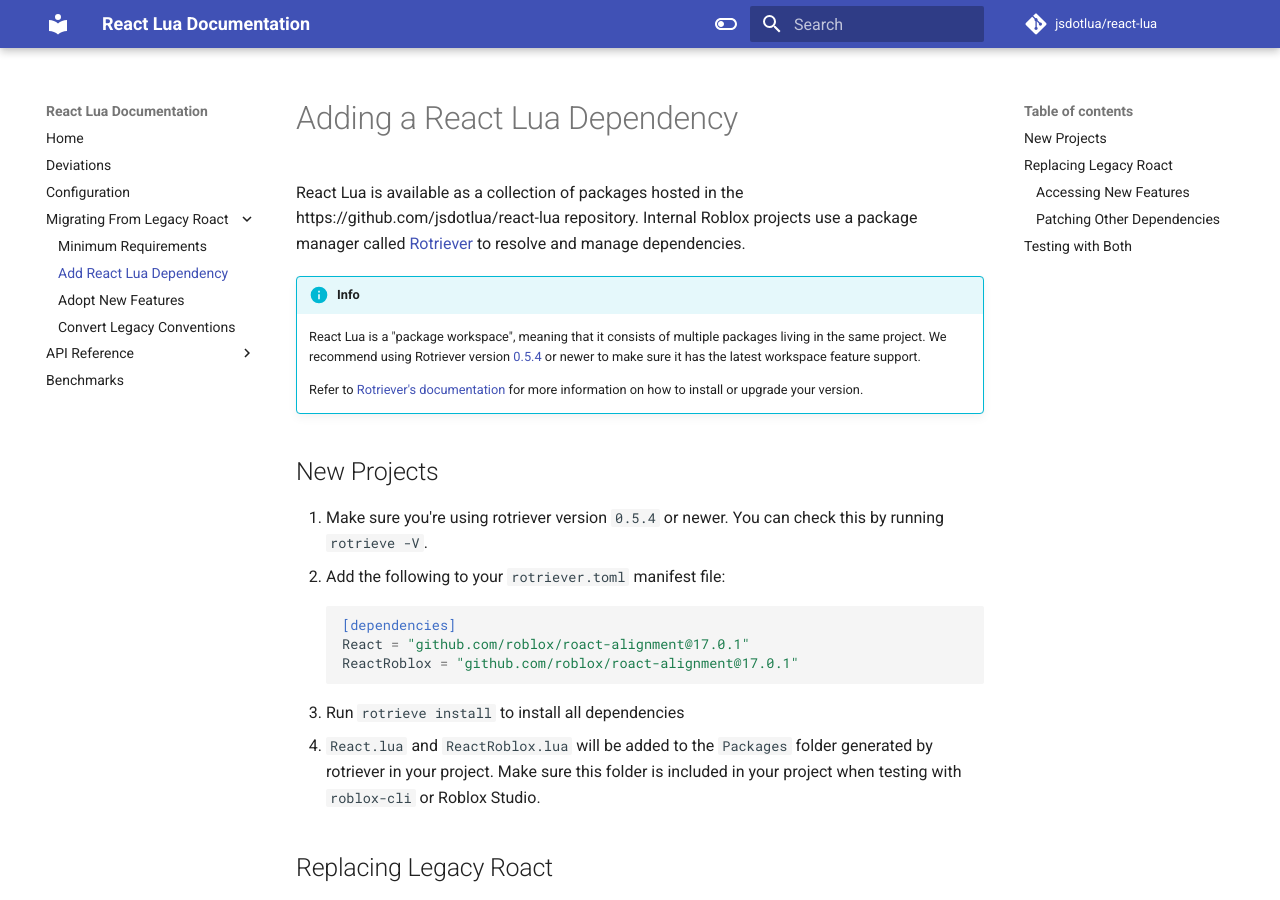
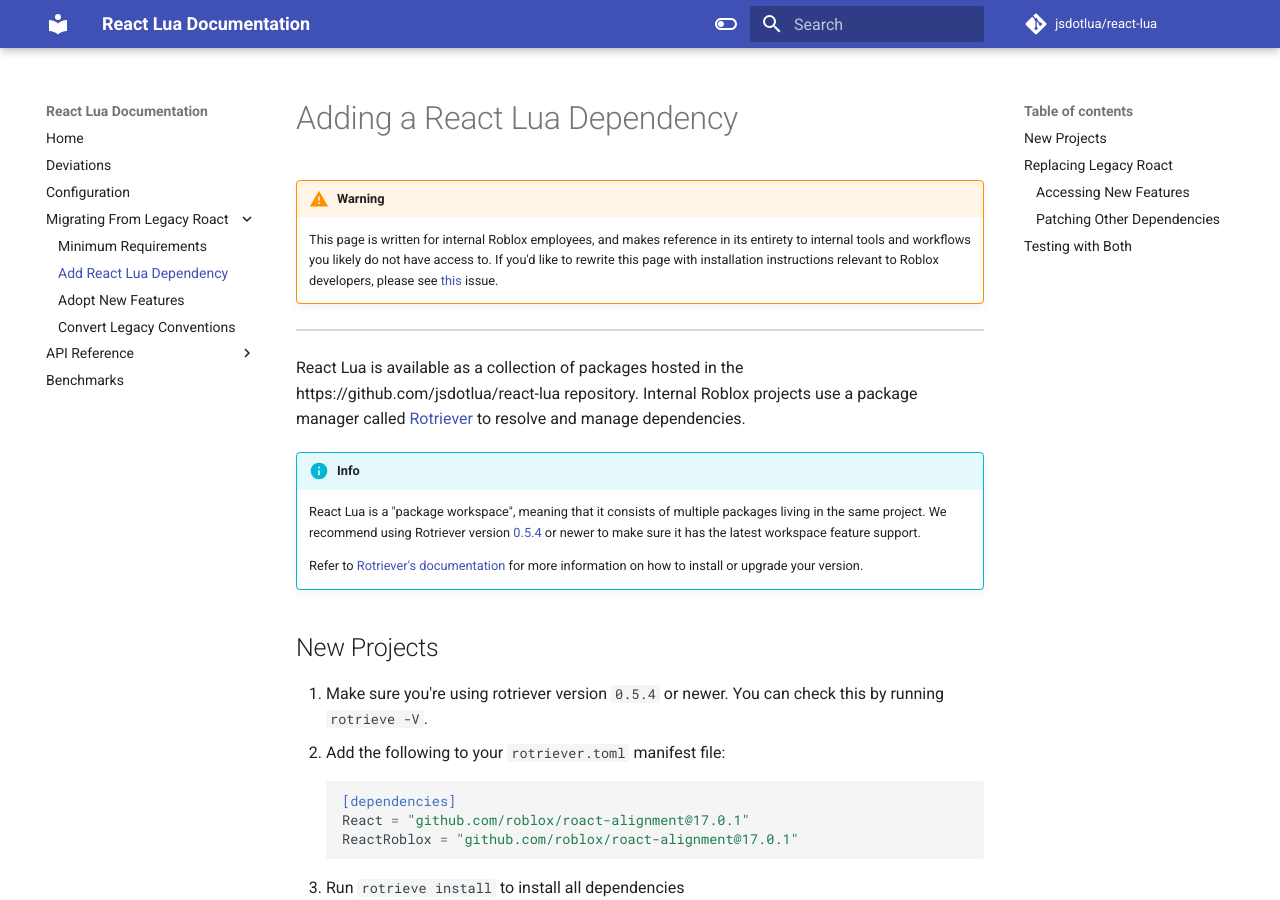
Before and after one commit to jsdotlua/react-lua, an MkDocs documentation site: the page built from docs/migrating-from-legacy/upgrading-to-react-lua.md, in a window 1280 px wide and 900 px high. Built offline with MkDocs 1.6.1 and Material for MkDocs 9.7.7, drawn with Linux system fonts in a browser that asks for light colours; comment, search, counter and statistics services are not loaded.

Commit message:
chore: Add note to install page (#22)

```diff
--- a/docs/migrating-from-legacy/upgrading-to-react-lua.md
+++ b/docs/migrating-from-legacy/upgrading-to-react-lua.md
@@ -1,4 +1,9 @@
 # Adding a React Lua Dependency
+
+!!! warning
+	This page is written for internal Roblox employees, and makes reference in its entirety to internal tools and workflows you likely do not have access to. If you'd like to rewrite this page with installation instructions relevant to Roblox developers, please see [this](https://github.com/jsdotlua/react-lua/issues/22) issue.
+
+---
 
 React Lua is available as a collection of packages hosted in the https://github.com/jsdotlua/react-lua repository. Internal Roblox projects use a package manager called [Rotriever](https://github.com/roblox/rotriever) to resolve and manage dependencies.
 
```
